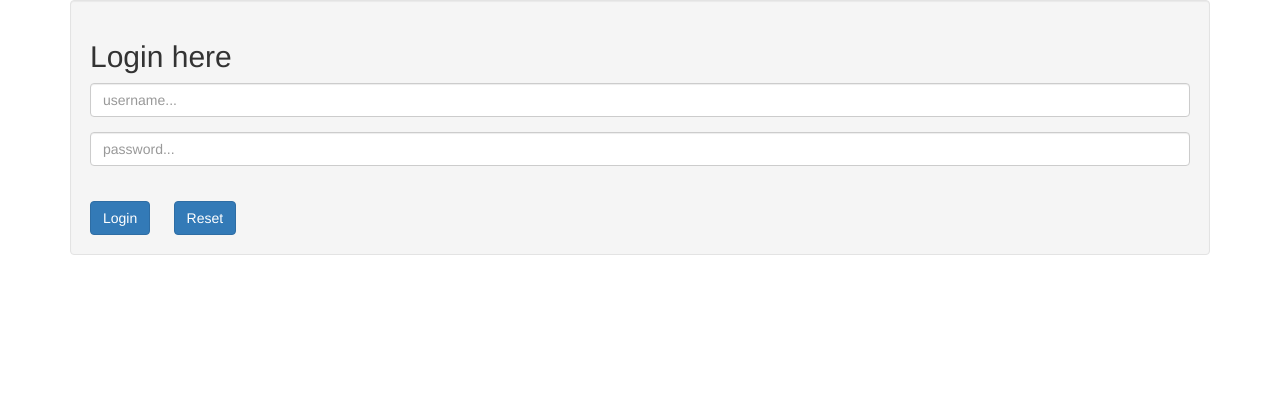
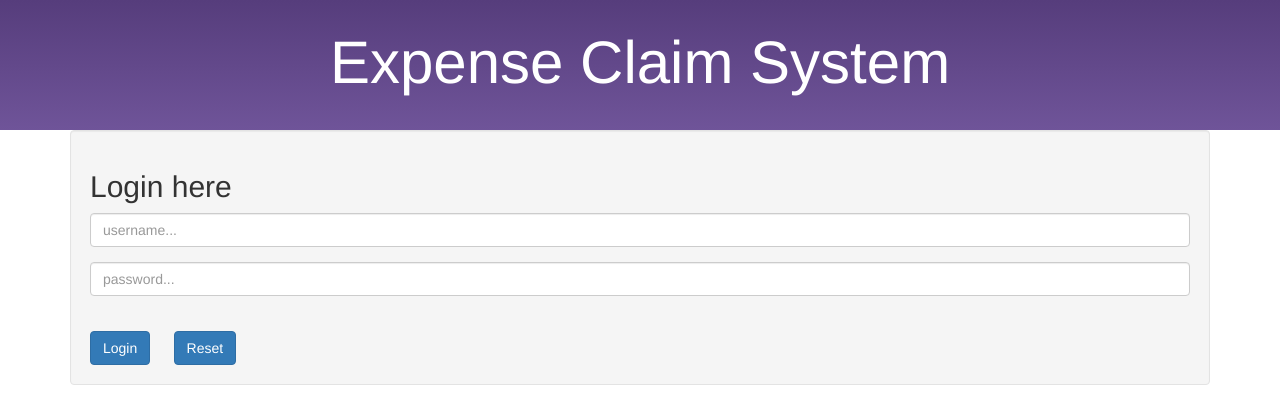
Before and after one commit to n2iw/Expense-Claim-System, a Java web app: page / in a window 1280 px wide. Shown: the top 420 px of the page. Run offline with Tomcat 11, a stand-in JSP engine, Linux system fonts and the light colour scheme; some libraries are stand-ins or nearby versions.

Commit message:
Add header bar

```diff
--- a/WebContent/WEB-INF/Header.jsp
+++ b/WebContent/WEB-INF/Header.jsp
@@ -14,3 +14,6 @@
 <title><%= title %></title>
 </head>
 <body>
+<header id="header">
+  <p id="header-title" class="text-center">Expense Claim System</p>
+</header>
--- /dev/null
+++ b/WebContent/css/styles.css
@@ -0,0 +1,11 @@
+#header {
+	height: 130px;
+	background-color: darkblue;
+	color: #fff;
+	font-size: 60px;
+	background-image: linear-gradient(to bottom,#563d7c 0,#6f5499 100%);
+}
+
+#header-title {
+  padding-top: 20px;
+}
```
